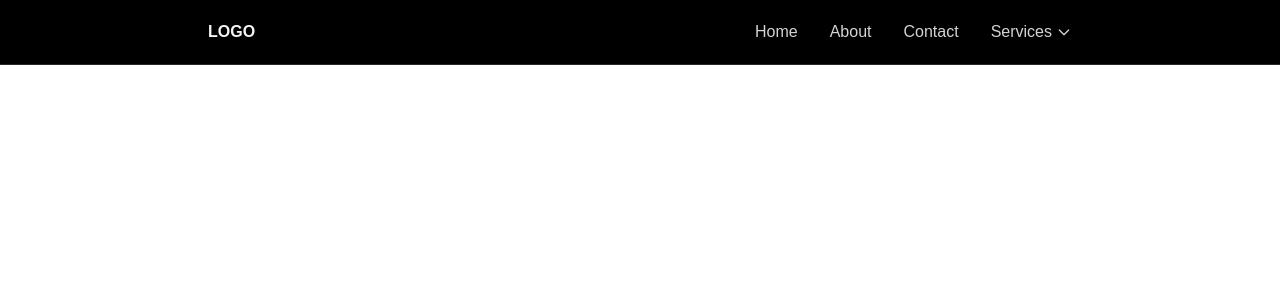
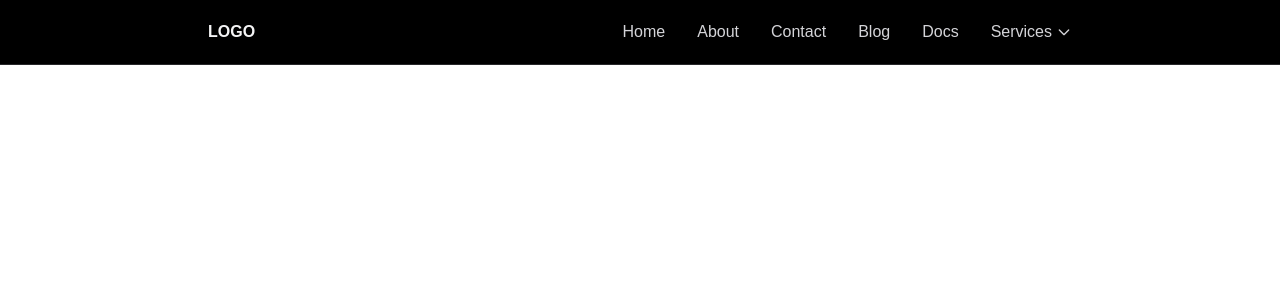
Before and after one commit to AV77web/app, a Next.js app in the folder app/: page /blog in a window 1280 px wide. Shown: the top 300 px of the page. Built offline with nearby package versions, Linux system fonts and the light colour scheme.

Commit message:
inserito Blog e Docs nella Navabar

```diff
--- a/app/components/Navbar.tsx
+++ b/app/components/Navbar.tsx
@@ -17,6 +17,8 @@ const navLinks: NavLink[] = [
     { href: "/", label: "Home" },
     { href: "/about", label: "About" },
     { href: "/contact", label: "Contact" },
+    { href: "/blog", label: "Blog" },
+    { href: "/blog", label: "Docs" },
 ];
 
 const serviceLinks: ServiceLink[] = [
```
